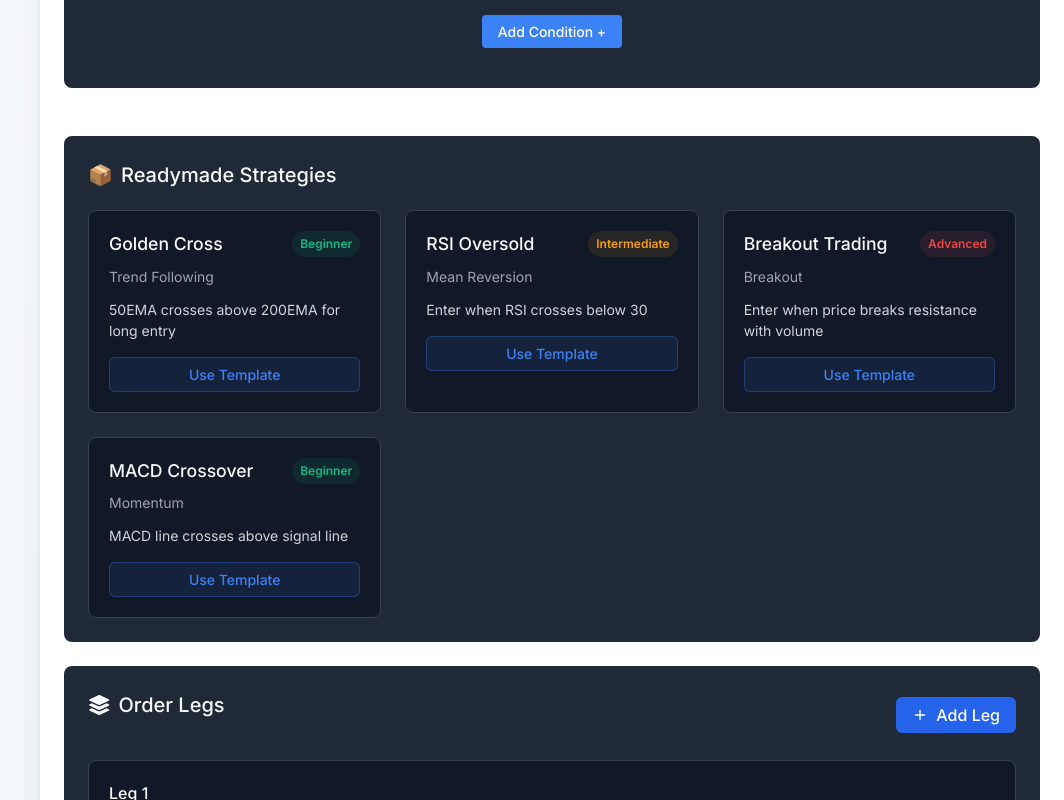
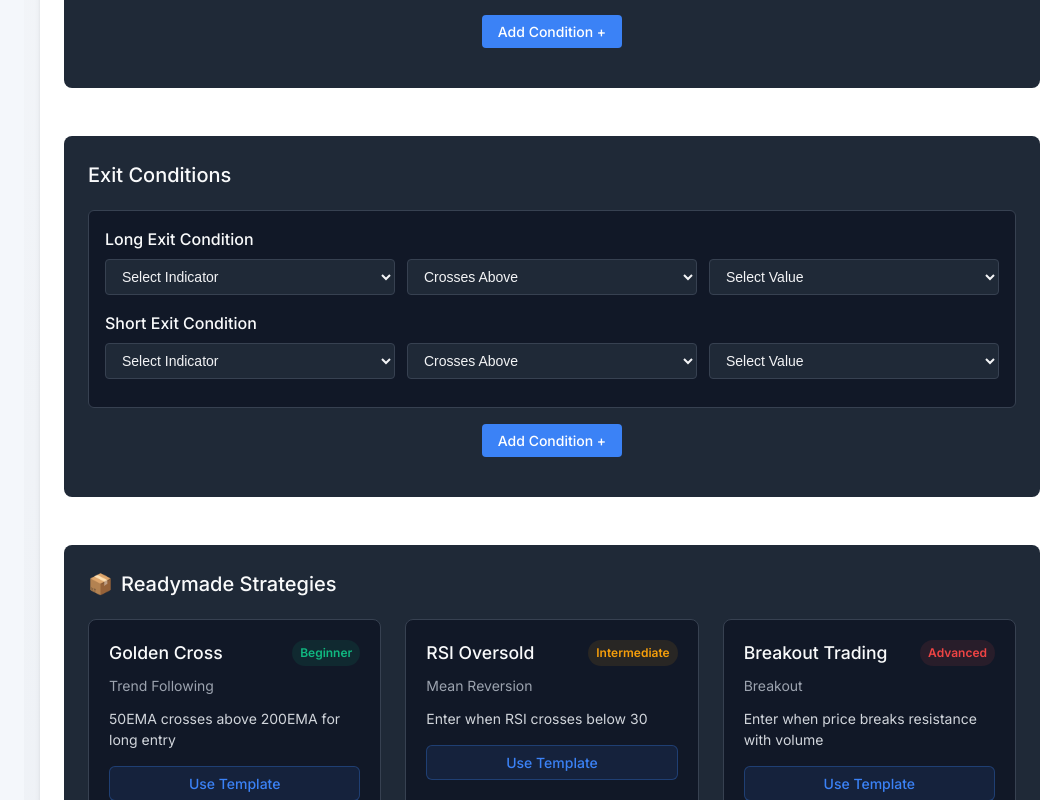
Before and after one commit to sudhanshu2070/last-trade, a React (Vite) app: page /strategies in a window 1280 px wide. Shown: the part 980-1780 px from the top of the page, without its empty margins (216-1280 px from the left). Built offline with nearby package versions, Linux system fonts and the light colour scheme.

Commit message:
Added Exit setting 0.1

```diff
--- a/src/Pages/StrategyTabs/CreateStrategy/CreateStrategy.tsx
+++ b/src/Pages/StrategyTabs/CreateStrategy/CreateStrategy.tsx
@@ -11,6 +11,7 @@ import { FontAwesomeIcon } from '@fortawesome/react-fontawesome';
 import { faFloppyDisk, faPrint } from '@fortawesome/free-solid-svg-icons';
 import ChartSettings from './Sections/ChartSettings/ChartSettings';
 import EntryConditions from './Sections/EntryConditions/EntryConditions';
+import ExitConditions from './Sections/ExitConditions/ExitConditions';
 
 const CreateStrategy: React.FC = () => {
   const [strategyName, setStrategyName] = useState<string>('ORB with Trailing SL');
@@ -24,6 +25,7 @@ const CreateStrategy: React.FC = () => {
         <BasicConfiguration />
         <ChartSettings />
         <EntryConditions />
+        <ExitConditions />
         <ReadymadeStrategies />
         <OrderLegs showAdvancedFeatures={showAdvancedFeatures} />
         <AdvancedFeatures
--- /dev/null
+++ b/src/Pages/StrategyTabs/CreateStrategy/Sections/ExitConditions/ExitConditions.module.css
@@ -0,0 +1,111 @@
+.section {
+  background-color: rgb(31 41 55);
+  border-radius: 0.5rem;
+  padding: 1.5rem;
+  margin-bottom: 1.5rem;
+}
+
+.sectionTitle {
+  font-size: 1.25rem;
+  font-weight: 500;
+  margin-top: 0;
+  margin-bottom: 1.25rem;
+  color: #f9fafb;
+}
+
+.addButton {
+  display: block;
+  margin: 0 auto 1rem auto;
+  padding: 0.5rem 1rem;
+  background-color: rgb(59 130 246);
+  color: white;
+  border: none;
+  border-radius: 0.25rem;
+  cursor: pointer;
+  font-size: 0.875rem;
+  transition: background-color 0.2s;
+}
+
+.addButton:hover {
+  background-color: rgb(37 99 235);
+}
+
+.conditionGroup {
+  background-color: rgb(17 24 39);
+  border-radius: 0.375rem;
+  padding: 1rem;
+  border: 1px solid rgb(55 65 81);
+  margin-bottom: 1rem;
+  position: relative;
+}
+
+.deleteButton {
+  position: absolute;
+  top: 12px;
+  right: 12px;
+  background: none;
+  border: none;
+  color: #ef4444;
+  cursor: pointer;
+  padding: 4px;
+}
+
+.trashIcon {
+  font-size: 1rem;
+  transition: transform 0.2s;
+}
+
+.deleteButton:hover .trashIcon {
+  transform: scale(1.1);
+}
+
+.conditionPair {
+  margin-bottom: 1rem;
+}
+
+.conditionPair:last-child {
+  margin-bottom: 0;
+}
+
+.conditionTitle {
+  font-size: 1rem;
+  font-weight: 500;
+  margin-top: 0;
+  margin-bottom: 0.5rem;
+  color: #f9fafb;
+}
+
+.dropdownGroup {
+  display: flex;
+  gap: 0.75rem;
+  margin-bottom: 0.75rem;
+}
+
+.dropdown {
+  flex: 1;
+}
+
+.dropdownSelect {
+  width: 100%;
+  padding: 0.5rem 0.75rem;
+  background-color: rgb(31 41 55);
+  border: 1px solid rgb(55 65 81);
+  border-radius: 0.25rem;
+  color: #f3f4f6;
+  font-size: 0.875rem;
+}
+
+.dropdownSelect:focus {
+  outline: none;
+  border-color: rgb(59 130 246);
+}
+
+@media (max-width: 768px) {
+  .dropdownGroup {
+    flex-direction: column;
+  }
+
+  .conditionGroup {
+    padding: 0.75rem;
+  }
+}
--- /dev/null
+++ b/src/Pages/StrategyTabs/CreateStrategy/Sections/ExitConditions/ExitConditions.tsx
@@ -0,0 +1,190 @@
+import { useState } from 'react';
+import styles from './ExitConditions.module.css';
+import { FaTrash } from 'react-icons/fa';
+
+interface ConditionGroup {
+  id: string;
+  longCondition: {
+    indicator: string;
+    operator: string;
+    value: string;
+  };
+  shortCondition: {
+    indicator: string;
+    operator: string;
+    value: string;
+  };
+}
+
+const ExitConditions = () => {
+  const [conditionGroups, setConditionGroups] = useState<ConditionGroup[]>([{
+    id: 'initial-group',
+    longCondition: {
+      indicator: '',
+      operator: 'Crosses Above',
+      value: '',
+    },
+    shortCondition: {
+      indicator: '',
+      operator: 'Crosses Above',
+      value: '',
+    }
+  }]);
+
+  const indicators = ['RSI', 'MACD', 'Moving Average', 'Supertrend', 'Volume'];
+  const operators = ['Crosses Above', 'Crosses Below', 'Greater Than', 'Less Than', 'Equal To'];
+  const valueOptions = ['RSI', 'MACD', 'Moving Average', 'Fixed Value'];
+
+  const addConditionGroup = () => {
+    const newGroup = {
+      id: `group-${Date.now()}`,
+      longCondition: {
+        indicator: '',
+        operator: 'Crosses Above',
+        value: '',
+      },
+      shortCondition: {
+        indicator: '',
+        operator: 'Crosses Above',
+        value: '',
+      }
+    };
+    setConditionGroups([...conditionGroups, newGroup]);
+  };
+
+  const updateConditionGroup = (id: string, field: string, value: string, conditionType: 'long' | 'short') => {
+    setConditionGroups(conditionGroups.map(group => {
+      if (group.id === id) {
+        return {
+          ...group,
+          [conditionType === 'long' ? 'longCondition' : 'shortCondition']: {
+            ...group[conditionType === 'long' ? 'longCondition' : 'shortCondition'],
+            [field]: value
+          }
+        };
+      }
+      return group;
+    }));
+  };
+
+  const removeConditionGroup = (id: string) => {
+    if (conditionGroups.length > 1) {
+      setConditionGroups(conditionGroups.filter(group => group.id !== id));
+    }
+  };
+
+  return (
+    <div className={styles.section}>
+      <h3 className={styles.sectionTitle}>Exit Conditions</h3>
+
+      {conditionGroups.map((group) => (
+        <div key={group.id} className={styles.conditionGroup}>
+          {conditionGroups.length > 1 && (
+            <button
+              onClick={() => removeConditionGroup(group.id)}
+              className={styles.deleteButton}
+              aria-label="Delete condition group"
+            >
+              <FaTrash className={styles.trashIcon} />
+            </button>
+          )}
+
+          <div className={styles.conditionPair}>
+            <h4 className={styles.conditionTitle}>Long Exit Condition</h4>
+            <div className={styles.dropdownGroup}>
+              <div className={styles.dropdown}>
+                <select
+                  value={group.longCondition.indicator}
+                  onChange={(e) => updateConditionGroup(group.id, 'indicator', e.target.value, 'long')}
+                  className={styles.dropdownSelect}
+                >
+                  <option value="">Select Indicator</option>
+                  {indicators.map(ind => (
+                    <option key={`${group.id}-long-ind-${ind}`} value={ind}>{ind}</option>
+                  ))}
+                </select>
+              </div>
+
+              <div className={styles.dropdown}>
+                <select
+                  value={group.longCondition.operator}
+                  onChange={(e) => updateConditionGroup(group.id, 'operator', e.target.value, 'long')}
+                  className={styles.dropdownSelect}
+                >
+                  {operators.map(op => (
+                    <option key={`${group.id}-long-op-${op}`} value={op}>{op}</option>
+                  ))}
+                </select>
+              </div>
+
+              <div className={styles.dropdown}>
+                <select
+                  value={group.longCondition.value}
+                  onChange={(e) => updateConditionGroup(group.id, 'value', e.target.value, 'long')}
+                  className={styles.dropdownSelect}
+                >
+                  <option value="">Select Value</option>
+                  {valueOptions.map(val => (
+                    <option key={`${group.id}-long-val-${val}`} value={val}>{val}</option>
+                  ))}
+                </select>
+              </div>
+            </div>
+          </div>
+
+          <div className={styles.conditionPair}>
+            <h4 className={styles.conditionTitle}>Short Exit Condition</h4>
+            <div className={styles.dropdownGroup}>
+              <div className={styles.dropdown}>
+                <select
+                  value={group.shortCondition.indicator}
+                  onChange={(e) => updateConditionGroup(group.id, 'indicator', e.target.value, 'short')}
+                  className={styles.dropdownSelect}
+                >
+                  <option value="">Select Indicator</option>
+                  {indicators.map(ind => (
+                    <option key={`${group.id}-short-ind-${ind}`} value={ind}>{ind}</option>
+                  ))}
+                </select>
+              </div>
+
+              <div className={styles.dropdown}>
+                <select
+                  value={group.shortCondition.operator}
+                  onChange={(e) => updateConditionGroup(group.id, 'operator', e.target.value, 'short')}
+                  className={styles.dropdownSelect}
+                >
+                  {operators.map(op => (
+                    <option key={`${group.id}-short-op-${op}`} value={op}>{op}</option>
+                  ))}
+                </select>
+              </div>
+
+              <div className={styles.dropdown}>
+                <select
+                  value={group.shortCondition.value}
+                  onChange={(e) => updateConditionGroup(group.id, 'value', e.target.value, 'short')}
+                  className={styles.dropdownSelect}
+                >
+                  <option value="">Select Value</option>
+                  {valueOptions.map(val => (
+                    <option key={`${group.id}-short-val-${val}`} value={val}>{val}</option>
+                  ))}
+                </select>
+              </div>
+            </div>
+          </div>
+        </div>
+      ))}
+
+      <button
+        onClick={addConditionGroup}
+        className={styles.addButton}
+      >
+        Add Condition +
+      </button>
+    </div>
+  );
+};
+
+export default ExitConditions;
```
